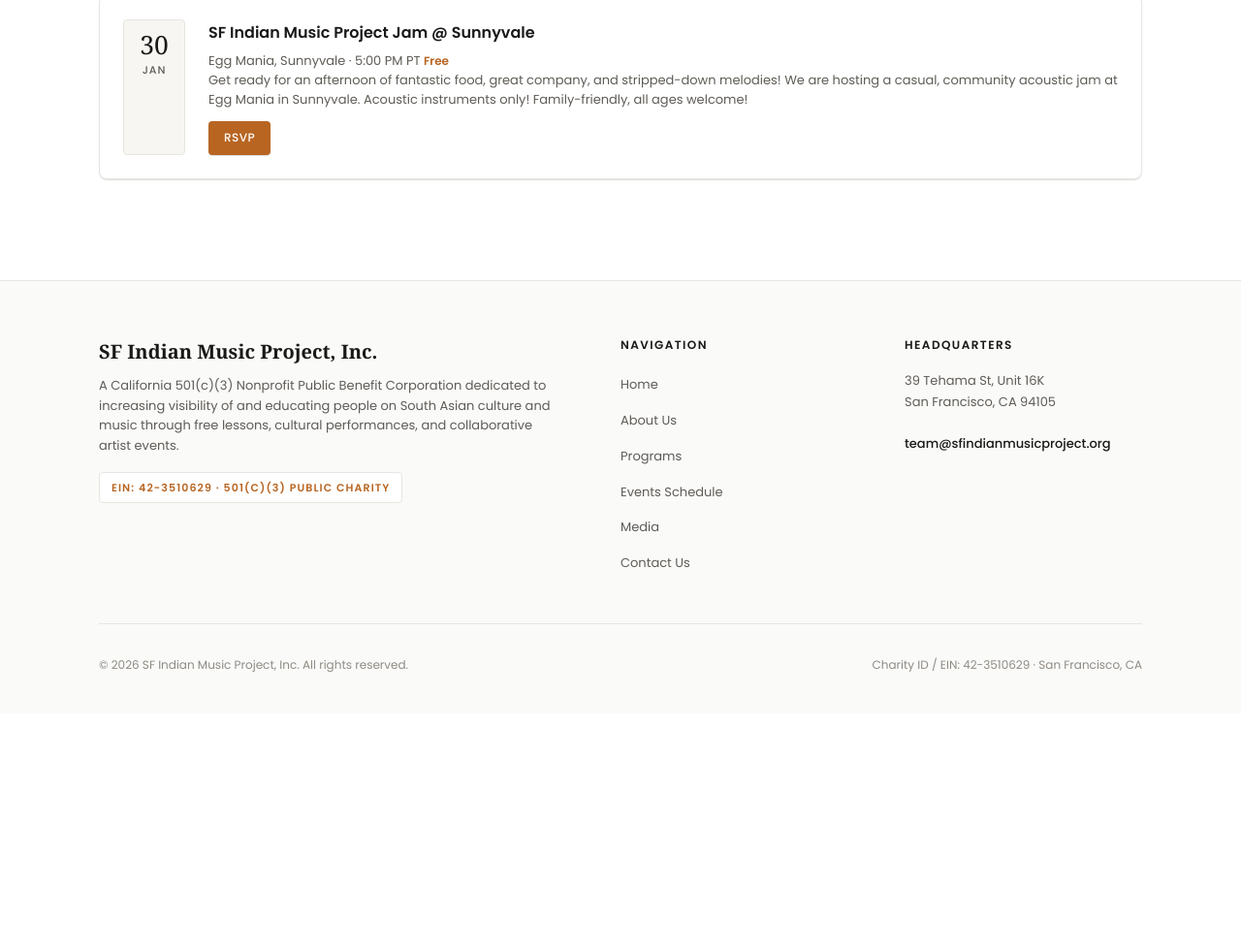
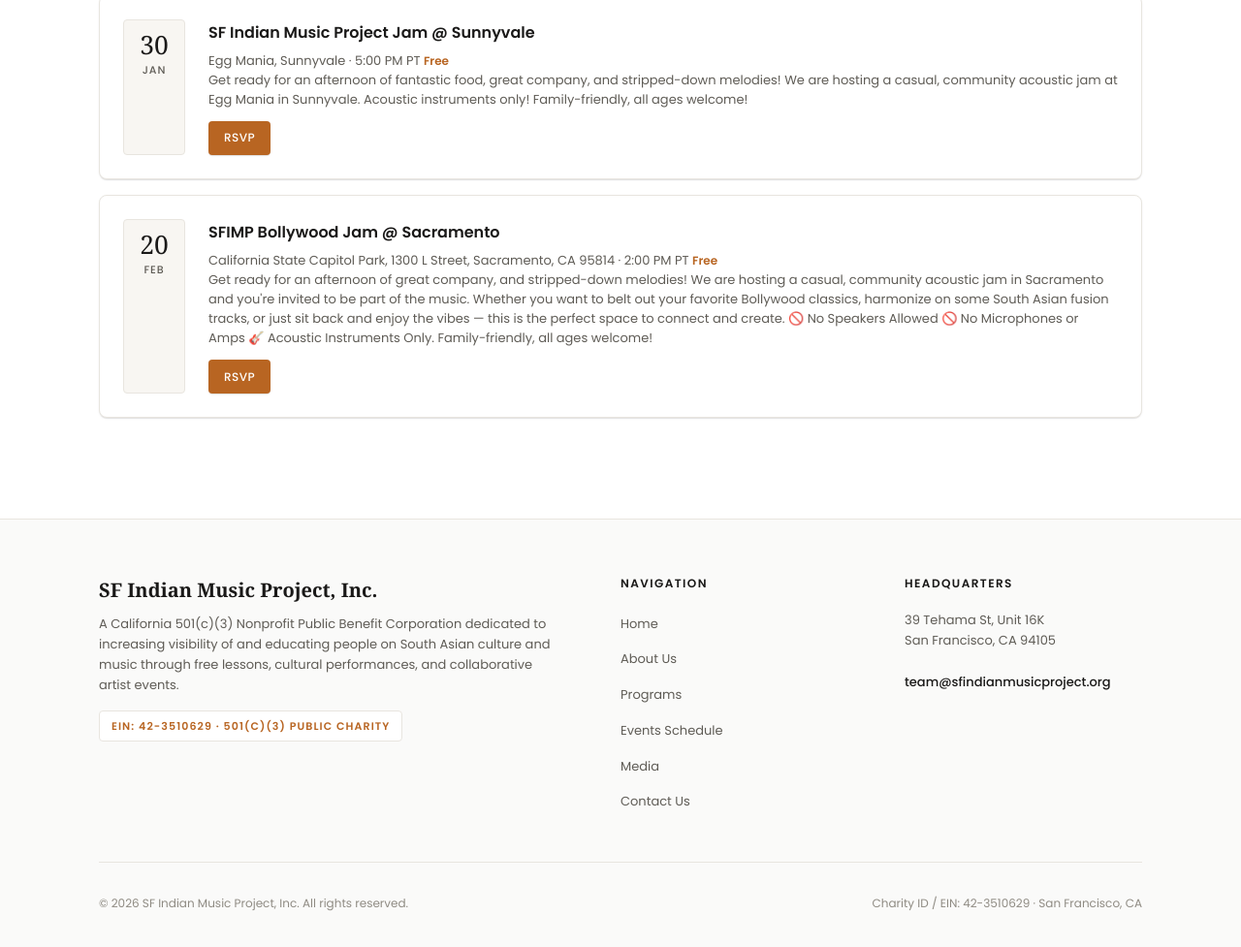
Before and after one commit to JayLohokare/sfimp-website, a plain HTML site: page events.html in a window 1280 px wide. Shown: the part 1547-2524 px from the top of the page at 97% size. Before the commit the page ends 2283 px from the top, so only its background shows below. Drawn offline with Linux system fonts and the light colour scheme; a web font is replaced by a local one.

Commit message:
Add SFIMP Bollywood Jam @ Sacramento, Feb 20, 2027 (Fanfly 316)

```diff
--- a/events.html
+++ b/events.html
@@ -98,7 +98,7 @@
         </div>
     </footer>
 
-    <script src="events.js?v=20261108a"></script>
+    <script src="events.js?v=20261109a"></script>
     <script>
     // Loader
     (function() {
--- a/events.js
+++ b/events.js
@@ -1,5 +1,16 @@
 // Events configuration for SF Indian Music Project
 const eventsConfig = [
+    {
+        id: 37,
+        title: "SFIMP Bollywood Jam @ Sacramento",
+        date: "2027-02-20",
+        time: "2:00 PM PT",
+        location: "California State Capitol Park, 1300 L Street, Sacramento, CA 95814",
+        description: "Get ready for an afternoon of great company, and stripped-down melodies! We are hosting a casual, community acoustic jam in Sacramento and you're invited to be part of the music. Whether you want to belt out your favorite Bollywood classics, harmonize on some South Asian fusion tracks, or just sit back and enjoy the vibes — this is the perfect space to connect and create. 🚫 No Speakers Allowed 🚫 No Microphones or Amps 🎸 Acoustic Instruments Only. Family-friendly, all ages welcome!",
+        url: "https://fanfly.live/shows/316",
+        type: "Acoustic Jam",
+        isFree: true
+    },
     {
         id: 36,
         title: "SFIMP Indian Classical Jam @ Sunnyvale",
```
